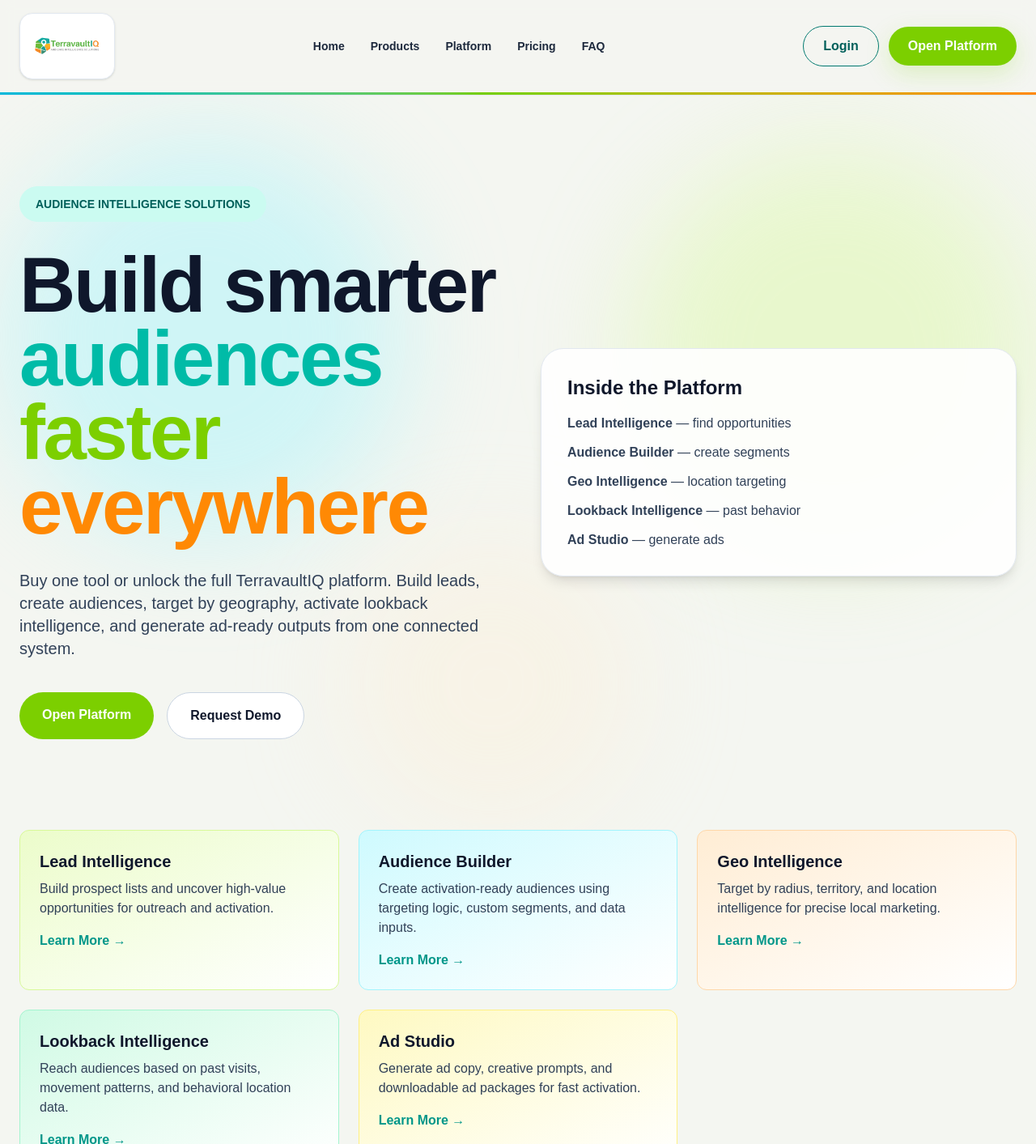
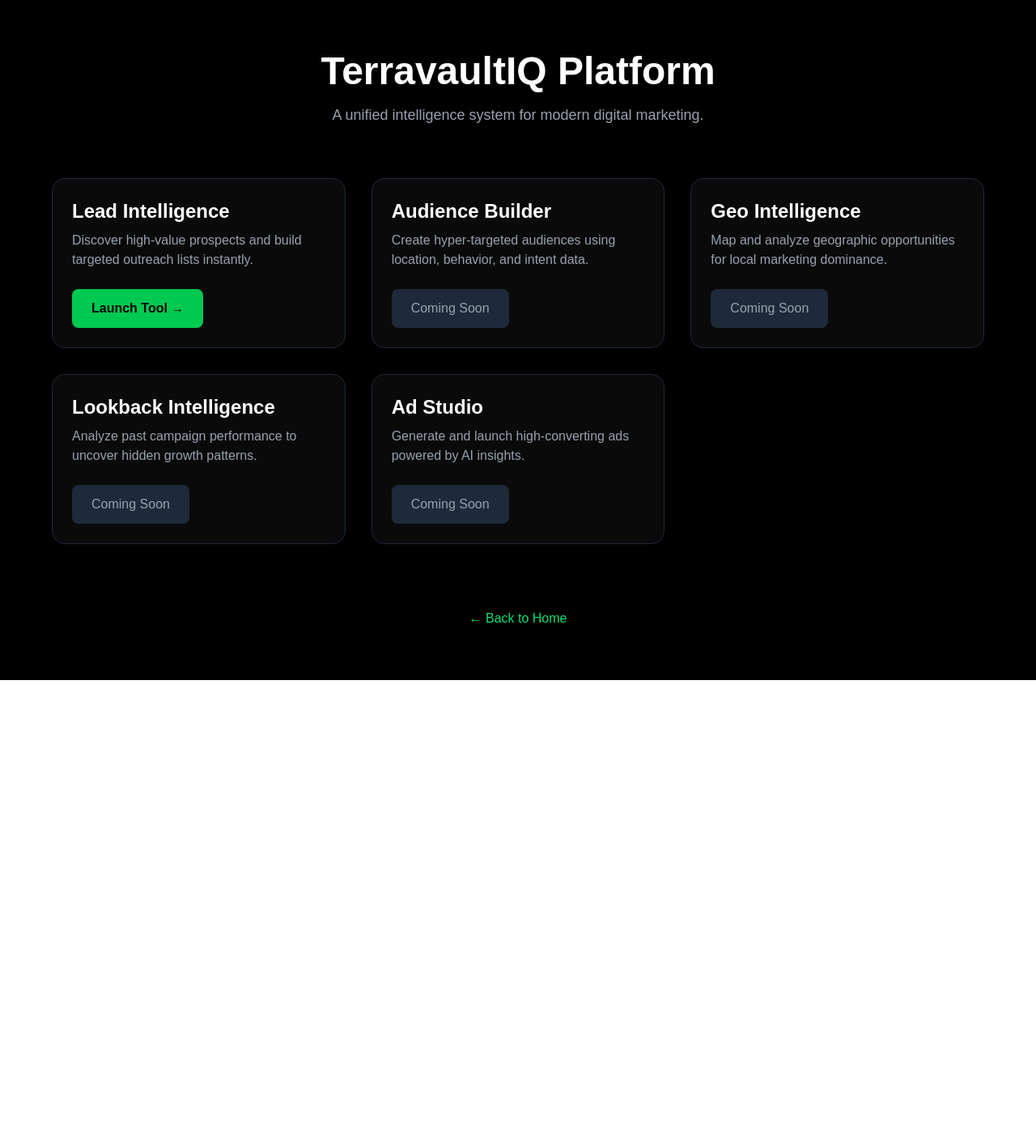
Before and after one commit to amandarenepearce-cyber/terravaultiq-app, a Next.js app: page / in a window 1280 px wide. Shown: the top 1413 px of the page at 81% size. After the commit the page ends 840 px from the top, so only its background shows below. Built offline with nearby package versions, Linux system fonts and the light colour scheme.

Commit message:
platform page working with lead tool

```diff
--- a/app/page.tsx
+++ b/app/page.tsx
@@ -1,164 +1,105 @@
-import Link from "next/link";
+export default function PlatformPage() {
+  return (
+    <main className="min-h-screen bg-black text-white px-6 py-16">
 
-const products = [
-  {
-    title: "Lead Intelligence",
-    description:
-      "Build prospect lists and uncover high-value opportunities for outreach and activation.",
-    accent: "from-lime-100 to-white border-lime-200",
-  },
-  {
-    title: "Audience Builder",
-    description:
-      "Create activation-ready audiences using targeting logic, custom segments, and data inputs.",
-    accent: "from-cyan-100 to-white border-cyan-200",
-  },
-  {
-    title: "Geo Intelligence",
-    description:
-      "Target by radius, territory, and location intelligence for precise local marketing.",
-    accent: "from-orange-100 to-white border-orange-200",
-  },
-  {
-    title: "Lookback Intelligence",
-    description:
-      "Reach audiences based on past visits, movement patterns, and behavioral location data.",
-    accent: "from-emerald-100 to-white border-emerald-200",
-  },
-  {
-    title: "Ad Studio",
-    description:
-      "Generate ad copy, creative prompts, and downloadable ad packages for fast activation.",
-    accent: "from-yellow-100 to-white border-yellow-200",
-  },
-];
+      {/* Header */}
+      <div className="max-w-6xl mx-auto text-center mb-16">
+        <h1 className="text-5xl font-bold mb-4">
+          TerravaultIQ Platform
+        </h1>
+        <p className="text-gray-400 text-lg">
+          A unified intelligence system for modern digital marketing.
+        </p>
+      </div>
 
-export default function Home() {
-  return (
-    <main className="min-h-screen bg-[#f4f6f1] text-slate-900">
+      {/* Tools Grid */}
+      <div className="grid md:grid-cols-2 lg:grid-cols-3 gap-8 max-w-6xl mx-auto">
 
-      {/* HEADER */}
-      <header className="sticky top-0 z-50 bg-[#f4f6f1]/90 backdrop-blur border-b border-slate-200">
-        <div className="max-w-7xl mx-auto px-6 py-4 flex items-center justify-between">
+        {/* Lead Intelligence */}
+        <div className="border border-gray-800 rounded-2xl p-6 bg-[#0a0a0a]">
+          <h2 className="text-2xl font-semibold mb-2">
+            Lead Intelligence
+          </h2>
+          <p className="text-gray-400 mb-6">
+            Discover high-value prospects and build targeted outreach lists instantly.
+          </p>
 
-          {/* LOGO */}
-          <Link href="/" className="flex items-center gap-3">
-            <div className="bg-white rounded-2xl px-4 py-3 shadow-sm border border-slate-200">
-              <img
-                src="/logo.png"
-                alt="TerravaultIQ"
-                className="h-12 md:h-14 w-auto object-contain"
-              />
-            </div>
-          </Link>
-
-          {/* NAV */}
-          <nav className="hidden md:flex items-center gap-8 text-sm font-semibold text-slate-800">
-            <a href="#" className="hover:text-teal-700 transition">Home</a>
-            <a href="#products" className="hover:text-teal-700 transition">Products</a>
-            <Link href="/platform" className="hover:text-teal-700 transition">Platform</Link>
-            <a href="#pricing" className="hover:text-teal-700 transition">Pricing</a>
-            <a href="#faq" className="hover:text-teal-700 transition">FAQ</a>
-          </nav>
-
-          {/* CTA */}
-          <div className="flex items-center gap-3">
-            <button className="hidden md:inline-flex rounded-full border border-teal-700 text-teal-800 px-6 py-3 font-semibold hover:bg-teal-50 transition">
-              Login
-            </button>
-            <Link
-              href="/platform"
-              className="rounded-full bg-lime-500 text-white px-6 py-3 font-semibold hover:bg-lime-600 transition shadow-[0_10px_30px_rgba(132,204,22,0.22)]"
-            >
-              Open Platform
-            </Link>
-          </div>
+          <a
+            href="https://terravaultiq-lead-intelligence-adxpkdfgcbl45ujd3sdkqo.streamlit.app/"
+            target="_blank"
+            className="inline-block bg-green-500 hover:bg-green-400 text-black px-6 py-3 rounded-lg font-semibold transition"
+          >
+            Launch Tool →
+          </a>
         </div>
 
-        {/* BRAND LINE */}
-        <div className="h-[3px] bg-gradient-to-r from-cyan-500 via-lime-500 to-orange-400" />
-      </header>
+        {/* Audience Builder */}
+        <div className="border border-gray-800 rounded-2xl p-6 bg-[#0a0a0a]">
+          <h2 className="text-2xl font-semibold mb-2">
+            Audience Builder
+          </h2>
+          <p className="text-gray-400 mb-6">
+            Create hyper-targeted audiences using location, behavior, and intent data.
+          </p>
 
-      {/* HERO */}
-      <section className="relative overflow-hidden">
-        <div className="absolute inset-0 pointer-events-none">
-          <div className="absolute top-12 left-0 h-[500px] w-[500px] rounded-full bg-cyan-200/45 blur-3xl" />
-          <div className="absolute top-16 right-0 h-[500px] w-[500px] rounded-full bg-lime-200/40 blur-3xl" />
-          <div className="absolute bottom-0 left-1/3 h-[360px] w-[360px] rounded-full bg-orange-100/35 blur-3xl" />
+          <button className="bg-gray-800 text-gray-400 px-6 py-3 rounded-lg">
+            Coming Soon
+          </button>
         </div>
 
-        <div className="relative max-w-7xl mx-auto px-6 py-20 lg:py-28">
-          <div className="grid lg:grid-cols-2 gap-14 items-center">
+        {/* Geo Intelligence */}
+        <div className="border border-gray-800 rounded-2xl p-6 bg-[#0a0a0a]">
+          <h2 className="text-2xl font-semibold mb-2">
+            Geo Intelligence
+          </h2>
+          <p className="text-gray-400 mb-6">
+            Map and analyze geographic opportunities for local marketing dominance.
+          </p>
 
-            {/* LEFT */}
-            <div>
-              <div className="inline-flex rounded-full bg-teal-100 text-teal-800 px-5 py-3 text-sm font-bold uppercase mb-8">
-                Audience Intelligence Solutions
-              </div>
+          <button className="bg-gray-800 text-gray-400 px-6 py-3 rounded-lg">
+            Coming Soon
+          </button>
+        </div>
 
-              <h1 className="text-5xl md:text-7xl lg:text-8xl font-bold leading-[0.95] tracking-tight">
-                Build smarter
-                <br />
-                <span className="text-teal-500">audiences</span>{" "}
-                <span className="text-lime-500">faster</span>{" "}
-                <span className="text-orange-400">everywhere</span>
-              </h1>
+        {/* Lookback Intelligence */}
+        <div className="border border-gray-800 rounded-2xl p-6 bg-[#0a0a0a]">
+          <h2 className="text-2xl font-semibold mb-2">
+            Lookback Intelligence
+          </h2>
+          <p className="text-gray-400 mb-6">
+            Analyze past campaign performance to uncover hidden growth patterns.
+          </p>
 
-              <p className="mt-8 text-lg md:text-xl text-slate-700 max-w-2xl">
-                Buy one tool or unlock the full TerravaultIQ platform. Build leads,
-                create audiences, target by geography, activate lookback intelligence,
-                and generate ad-ready outputs from one connected system.
-              </p>
+          <button className="bg-gray-800 text-gray-400 px-6 py-3 rounded-lg">
+            Coming Soon
+          </button>
+        </div>
 
-              <div className="mt-10 flex gap-4">
-                <Link
-                  href="/platform"
-                  className="rounded-full bg-lime-500 text-white px-7 py-4 font-bold hover:bg-lime-600 transition"
-                >
-                  Open Platform
-                </Link>
+        {/* Ad Studio */}
+        <div className="border border-gray-800 rounded-2xl p-6 bg-[#0a0a0a]">
+          <h2 className="text-2xl font-semibold mb-2">
+            Ad Studio
+          </h2>
+          <p className="text-gray-400 mb-6">
+            Generate and launch high-converting ads powered by AI insights.
+          </p>
 
-                <button className="rounded-full border border-slate-300 bg-white px-7 py-4 font-semibold hover:bg-slate-50 transition">
-                  Request Demo
-                </button>
-              </div>
-            </div>
+          <button className="bg-gray-800 text-gray-400 px-6 py-3 rounded-lg">
+            Coming Soon
+          </button>
+        </div>
 
-            {/* RIGHT CARD */}
-            <div className="rounded-[28px] bg-white/90 border border-slate-200 shadow-lg p-8">
-              <h2 className="text-2xl font-bold mb-4">
-                Inside the Platform
-              </h2>
+      </div>
 
-              <ul className="space-y-3 text-slate-700">
-                <li><strong>Lead Intelligence</strong> — find opportunities</li>
-                <li><strong>Audience Builder</strong> — create segments</li>
-                <li><strong>Geo Intelligence</strong> — location targeting</li>
-                <li><strong>Lookback Intelligence</strong> — past behavior</li>
-                <li><strong>Ad Studio</strong> — generate ads</li>
-              </ul>
-            </div>
-
-          </div>
-        </div>
-      </section>
-
-      {/* PRODUCTS */}
-      <section id="products" className="px-6 pb-20">
-        <div className="max-w-7xl mx-auto grid md:grid-cols-2 xl:grid-cols-3 gap-6">
-
-          {products.map((p) => (
-            <div key={p.title} className={`rounded-xl border p-6 bg-gradient-to-br ${p.accent}`}>
-              <h3 className="text-xl font-bold mb-2">{p.title}</h3>
-              <p className="text-slate-700 mb-4">{p.description}</p>
-              <Link href="/platform" className="text-teal-600 font-semibold">
-                Learn More →
-              </Link>
-            </div>
-          ))}
-
-        </div>
-      </section>
+      {/* Bottom CTA */}
+      <div className="text-center mt-20">
+        <a
+          href="/"
+          className="text-green-400 hover:underline"
+        >
+          ← Back to Home
+        </a>
+      </div>
 
     </main>
   );
```
